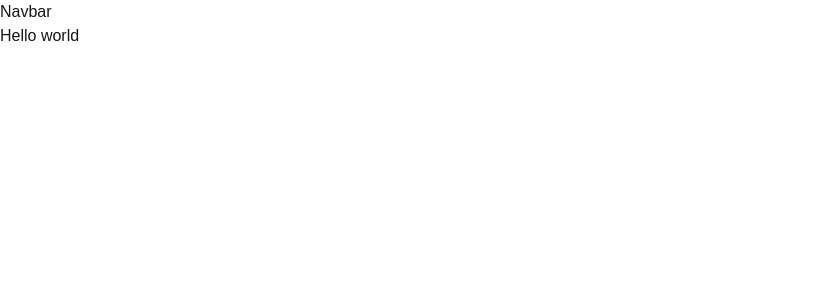
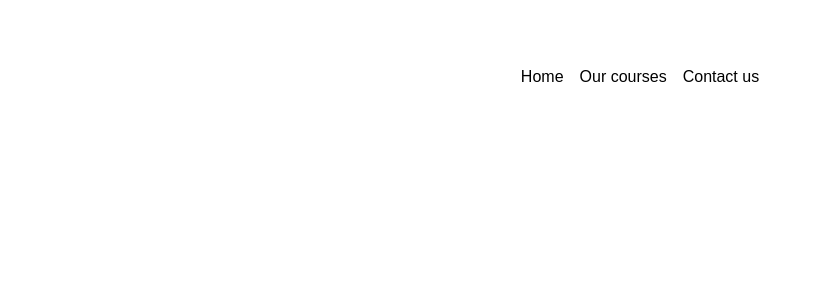
Before and after one commit to codingashishdev/nextjsmusic, a Next.js app: page / in a window 1280 px wide. Shown: the top 300 px of the page, without its empty margins (0-821 px from the left). Built offline with nearby package versions, Linux system fonts and the light colour scheme.

Commit message:
Add Navbar component and update dependencies
- Implemented Navbar component with menu items and hover effects.
- Updated package.json and package-lock.json to include new dependencies: clsx, motion, and tailwind-merge.
- Created utility function for class name merging in utils.ts.

```diff
--- a/src/app/page.tsx
+++ b/src/app/page.tsx
@@ -3,7 +3,7 @@
 export default function Home() {
     return (
        <>
-            <h1>Hello world</h1>
+
        </>
     );
 }
--- a/src/components/Navbar.tsx
+++ b/src/components/Navbar.tsx
@@ -1,11 +1,81 @@
-import React from 'react'
+"use client";
+import React, { useState } from "react";
+import {
+    HoveredLink,
+    Menu,
+    MenuItem,
+    ProductItem,
+} from "../components/ui/navbar-menu";
+import { cn } from "@/lib/utils";
 
-function Navbar() {
-  return (
-    <div>
-        Navbar
-    </div>
-  )
+export default function Navbar({ className }: { className?: string }) {
+    const [active, setActive] = useState<string | null>(null);
+    return (
+        <div
+            className={cn(
+                "fixed top-10 inset-x-0 max-w-2xl mx-auto z-50",
+                className
+            )}
+        >
+            <Menu setActive={setActive}>
+            <MenuItem setActive={setActive} active={active} item="Home">
+                    <div className="flex flex-col space-y-4 text-sm">
+                    </div>
+                </MenuItem>
+
+                <MenuItem setActive={setActive} active={active} item="Our courses">
+                    <div className="flex flex-col space-y-4 text-sm">
+                        <HoveredLink href="/all-courses">
+                            All courses
+                        </HoveredLink>
+                        <HoveredLink href="/basic-music-theory">
+                            Basic Music Theory
+                        </HoveredLink>
+                        <HoveredLink href="/advanced-composition">
+                            Advanced Composition
+                        </HoveredLink>
+                        <HoveredLink href="/songwriting">
+                            Songwriting
+                        </HoveredLink>
+                        <HoveredLink href="/music-production">
+                            Music Production
+                        </HoveredLink>
+                    </div>
+                </MenuItem>
+                {/* <MenuItem setActive={setActive} active={active} item="Products">
+                    <div className="  text-sm grid grid-cols-2 gap-10 p-4">
+                        <ProductItem
+                            title="Algochurn"
+                            href="https://algochurn.com"
+                            src="https://assets.aceternity.com/demos/algochurn.webp"
+                            description="Prepare for tech interviews like never before."
+                        />
+                        <ProductItem
+                            title="Tailwind Master Kit"
+                            href="https://tailwindmasterkit.com"
+                            src="https://assets.aceternity.com/demos/tailwindmasterkit.webp"
+                            description="Production ready Tailwind css components for your next project"
+                        />
+                        <ProductItem
+                            title="Moonbeam"
+                            href="https://gomoonbeam.com"
+                            src="https://assets.aceternity.com/demos/Screenshot+2024-02-21+at+11.51.31%E2%80%AFPM.png"
+                            description="Never write from scratch again. Go from idea to blog in minutes."
+                        />
+                        <ProductItem
+                            title="Rogue"
+                            href="https://userogue.com"
+                            src="https://assets.aceternity.com/demos/Screenshot+2024-02-21+at+11.47.07%E2%80%AFPM.png"
+                            description="Respond to government RFPs, RFIs and RFQs 10x faster using AI"
+                        />
+                    </div>
+                </MenuItem> */}
+                <MenuItem setActive={setActive} active={active} item="Contact us">
+                    <div className="flex flex-col space-y-4 text-sm">
+                        <HoveredLink href='/contact-us'></HoveredLink>
+                    </div>
+                </MenuItem>
+            </Menu>
+        </div>
+    );
 }
-
-export default Navbar
--- /dev/null
+++ b/src/components/ui/navbar-menu.tsx
@@ -0,0 +1,119 @@
+"use client";
+import React from "react";
+import { motion } from "motion/react";
+
+const transition = {
+    type: "spring",
+    mass: 0.5,
+    damping: 11.5,
+    stiffness: 100,
+    restDelta: 0.001,
+    restSpeed: 0.001,
+};
+
+export const MenuItem = ({
+    setActive,
+    active,
+    item,
+    children,
+}: {
+    setActive: (item: string) => void;
+    active: string | null;
+    item: string;
+    children?: React.ReactNode;
+}) => {
+    return (
+        <div onMouseEnter={() => setActive(item)} className="relative ">
+            <motion.p
+                transition={{ duration: 0.3 }}
+                className="cursor-pointer text-black hover:opacity-[0.9] dark:text-white"
+            >
+                {item}
+            </motion.p>
+            {active !== null && (
+                <motion.div
+                    initial={{ opacity: 0, scale: 0.85, y: 10 }}
+                    animate={{ opacity: 1, scale: 1, y: 0 }}
+                    transition={transition}
+                >
+                    {active === item && children && (
+                        <div className="absolute top-[calc(100%_+_1.2rem)] left-1/2 transform -translate-x-1/2 pt-4">
+                            <motion.div
+                                transition={transition}
+                                layoutId="active" // layoutId ensures smooth animation
+                                className="bg-white dark:bg-black backdrop-blur-sm rounded-2xl overflow-hidden border border-black/[0.2] dark:border-white/[0.2] shadow-xl"
+                            >
+                                <motion.div
+                                    layout // layout ensures smooth animation
+                                    className="w-max h-full p-4"
+                                >
+                                    {children}
+                                </motion.div>
+                            </motion.div>
+                        </div>
+                    )}
+                </motion.div>
+            )}
+        </div>
+    );
+};
+
+export const Menu = ({
+    setActive,
+    children,
+}: {
+    setActive: (item: string | null) => void;
+    children: React.ReactNode;
+}) => {
+    return (
+        <nav
+            onMouseLeave={() => setActive(null)} // resets the state
+            className="relative rounded-full border border-transparent dark:bg-black dark:border-white/[0.2] bg-white shadow-input flex justify-center space-x-4 px-8 py-6 "
+        >
+            {children}
+        </nav>
+    );
+};
+
+export const ProductItem = ({
+    title,
+    description,
+    href,
+    src,
+}: {
+    title: string;
+    description: string;
+    href: string;
+    src: string;
+}) => {
+    return (
+        <a href={href} className="flex space-x-2">
+            <img
+                src={src}
+                width={140}
+                height={70}
+                alt={title}
+                className="shrink-0 rounded-md shadow-2xl"
+            />
+            <div>
+                <h4 className="text-xl font-bold mb-1 text-black dark:text-white">
+                    {title}
+                </h4>
+                <p className="text-neutral-700 text-sm max-w-[10rem] dark:text-neutral-300">
+                    {description}
+                </p>
+            </div>
+        </a>
+    );
+};
+
+export const HoveredLink = ({ children, ...rest }: any) => {
+    return (
+        <a
+            {...rest}
+            className="text-neutral-700 dark:text-neutral-200 hover:text-black "
+        >
+            {children}
+        </a>
+    );
+};
--- /dev/null
+++ b/src/lib/utils.ts
@@ -0,0 +1,6 @@
+import { ClassValue, clsx } from "clsx";
+import { twMerge } from "tailwind-merge";
+
+export function cn(...inputs: ClassValue[]) {
+  return twMerge(clsx(inputs));
+}
```
Also changed, not shown: package.json (+8 -5 lines), 1 other file (tests, documents, lock files or other folders).
